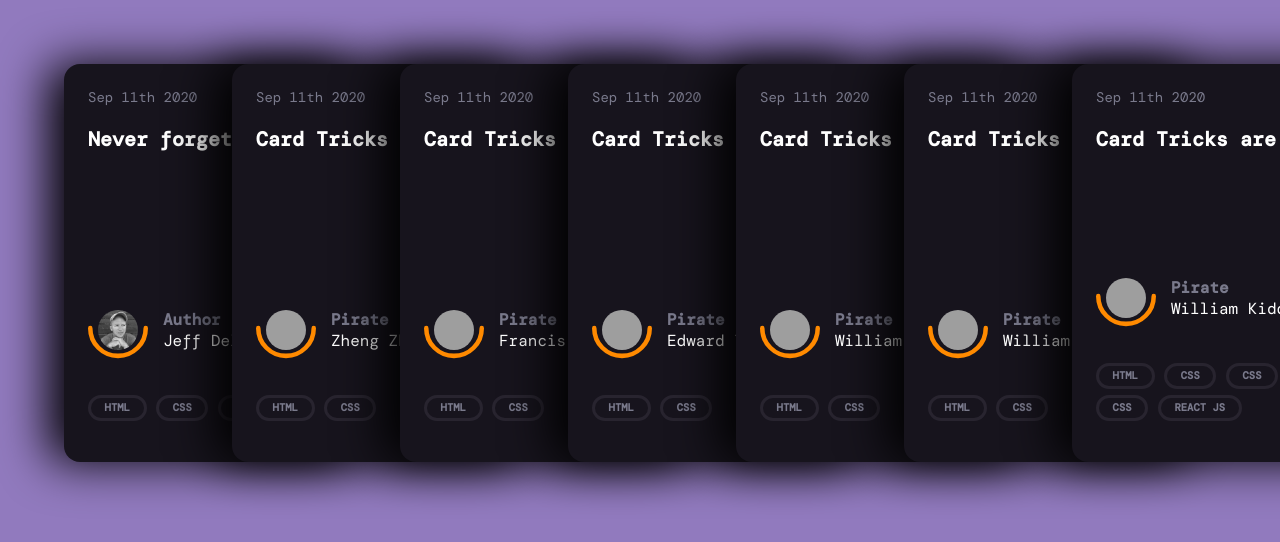
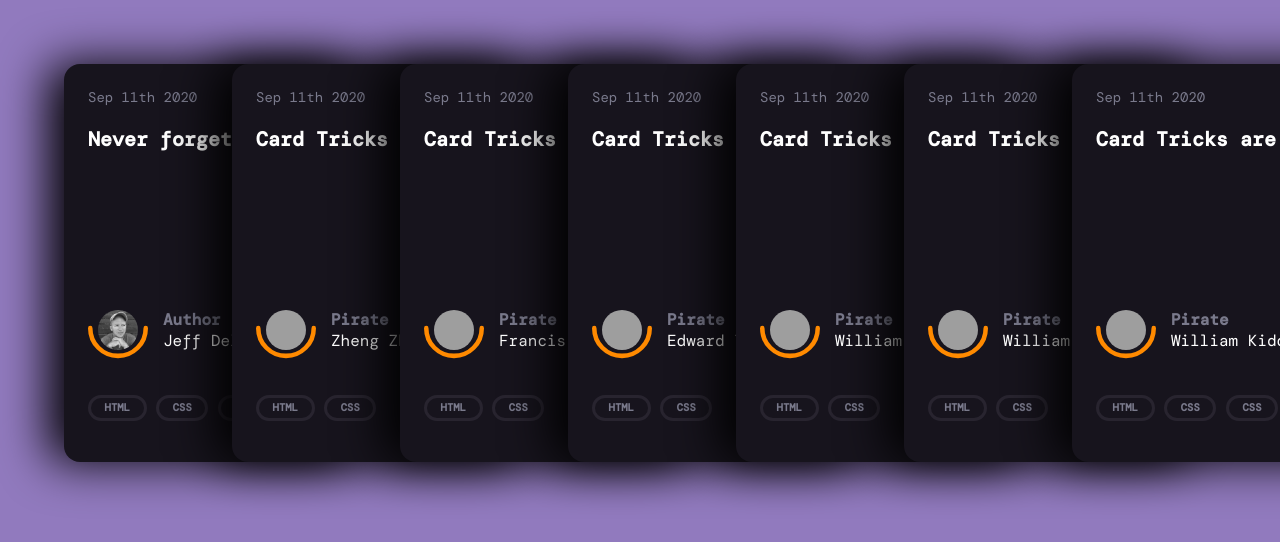
Before and after one commit to FalcoO0n/CanteenBoys, a plain HTML site: page public/index.html in a window 1280 px wide. Drawn offline with nearby package versions, Linux system fonts and the light colour scheme; grey boxes are pictures that could not be loaded; a web font is replaced by a local one.

Commit message:
deleted react wala href

```diff
--- a/public/index.html
+++ b/public/index.html
@@ -188,9 +188,6 @@
           <a href="#">html</a>
           <a href="#">css</a>
           <a href="#">css</a>
-          <a href="#">css</a>
-          <a href="#">css</a>
-          <a href="#">React JS</a>
 
         </div>
       </article>
```
